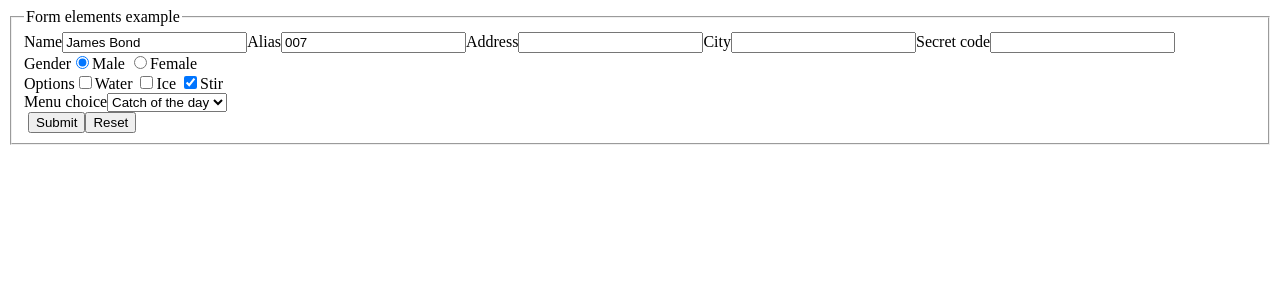
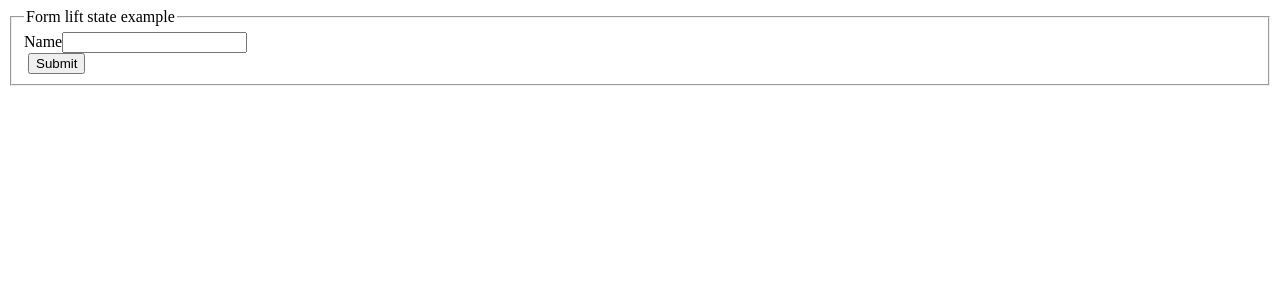
Before and after one commit to hdr1001/react_form_basics, a React (Create React App) app: page / in a window 1280 px wide. Shown: the top 300 px of the page. Built offline with nearby package versions, Linux system fonts and the light colour scheme.

Commit message:
Lift state
Lift state fork

```diff
--- a/src/App.js
+++ b/src/App.js
@@ -1,19 +1,7 @@
 import React from "react";
 import { FormBasicsCheat } from "./FormBasicsCheat";
 
-const iniStateForm = {
-  txtName: "James Bond",
-  txtAlias: "007",
-  txtAdr: "",
-  txtCity: "",
-  pwdCode: "",
-  optGender: "M",
-  chkWater: false,
-  chkIce: false,
-  chkStir: true,
-  ddmMenuChoice: "c",
-  hdnInp: "🤯" //No longer associated with a control
-};
+const iniStateForm = { txtName: "" };
 
 export default function App() {
   return (
--- a/src/FormBasicsCheat.js
+++ b/src/FormBasicsCheat.js
@@ -1,6 +1,7 @@
 //React form basics cheat
 
 import React from "react";
+import { TextInput } from "./TxtInput";
 
 class FormBasicsCheat extends React.Component {
   constructor(props) {
@@ -10,30 +11,18 @@ class FormBasicsCheat extends React.Component {
 
     this.handleChange = this.handleChange.bind(this);
     this.handleSubmit = this.handleSubmit.bind(this);
-    this.handleReset = this.handleReset.bind(this);
   }
 
   handleChange(event) {
     const name = event.target.name;
 
-    if (event.target.type === "checkbox") {
-      this.setState({
-        [name]: event.target.checked
-      });
-    } else {
-      this.setState({
-        [name]: event.target.value
-      });
-    }
+    this.setState({
+      [name]: event.target.value
+    });
   }
 
   handleSubmit(event) {
     alert("Submit " + JSON.stringify(this.state));
-    event.preventDefault();
-  }
-
-  handleReset(event) {
-    this.setState(Object.assign({}, this.props.iniState));
     event.preventDefault();
   }
 
@@ -44,131 +33,21 @@ class FormBasicsCheat extends React.Component {
           <form
             encType="application/x-www-form-urlencoded"
             onSubmit={this.handleSubmit}
-            onReset={this.handleReset}
           >
             <fieldset>
-              <legend>Form elements example</legend>
+              <legend>Form lift state example</legend>
 
               <div className="ElementGrp">
-                <label htmlFor="txtName">Name</label>
-                <input
-                  type="text"
+                <TextInput
                   name="txtName"
                   value={this.state.txtName}
-                  onChange={this.handleChange}
-                />
-
-                <label htmlFor="txtAlias">Alias</label>
-                <input
-                  type="text"
-                  name="txtAlias"
-                  value={this.state.txtAlias}
-                  readOnly
-                />
-
-                <label htmlFor="txtAdr">Address</label>
-                <input
-                  type="text"
-                  name="txtAdr"
-                  value={this.state.txtAdr}
-                  onChange={this.handleChange}
-                  maxLength="64"
-                />
-
-                <label htmlFor="txtCity">City</label>
-                <input
-                  type="text"
-                  name="txtCity"
-                  value={this.state.txtCity}
-                  onChange={this.handleChange}
-                />
-
-                <label htmlFor="pwdCode">Secret code</label>
-                <input
-                  type="password"
-                  name="pwdCode"
-                  value={this.state.pwdCode}
                   onChange={this.handleChange}
                 />
               </div>
 
               <div className="ElementGrp">
-                <label htmlFor="optMale">Gender</label>
-                <input
-                  type="radio"
-                  name="optGender"
-                  id="optMale"
-                  value="M"
-                  onChange={this.handleChange}
-                  checked={this.state.optGender === "M"}
-                />
-                <label htmlFor="optFemale" className="rhs">
-                  Male
-                </label>
-                <label>&nbsp;</label>
-                <input
-                  type="radio"
-                  name="optGender"
-                  id="optFemale"
-                  value="F"
-                  onChange={this.handleChange}
-                  checked={this.state.optGender === "F"}
-                />
-                <label htmlFor="optFemale" className="rhs">
-                  Female
-                </label>
-              </div>
-
-              <div className="ElementGrp">
-                <label htmlFor="chkWater">Options</label>
-                <input
-                  type="checkbox"
-                  name="chkWater"
-                  checked={this.state.chkWater}
-                  onChange={this.handleChange}
-                />
-                <label htmlFor="chkWater" className="rhs">
-                  Water
-                </label>
-                <label htmlFor="chkIce">&nbsp;</label>
-                <input
-                  type="checkbox"
-                  name="chkIce"
-                  checked={this.state.chkIce}
-                  onChange={this.handleChange}
-                />
-                <label htmlFor="chkIce" className="rhs">
-                  Ice
-                </label>
-                <label htmlFor="chkStir">&nbsp;</label>
-                <input
-                  type="checkbox"
-                  name="chkStir"
-                  checked={this.state.chkStir}
-                  onChange={this.handleChange}
-                />
-                <label htmlFor="chkStir" className="rhs">
-                  Stir
-                </label>
-              </div>
-
-              <div className="ElementGrp">
-                <label htmlFor="ddmMenuChoice">Menu choice</label>
-                <select
-                  className="ddmMenuChoice"
-                  value={this.state.ddmMenuChoice}
-                  onChange={this.handleChange}
-                >
-                  <option value="a">A la cart</option>
-                  <option value="s">Special</option>
-                  <option value="c">Catch of the day</option>
-                </select>
-              </div>
-
-              <div className="ElementGrp">
                 <label>&nbsp;</label>
                 <input type="submit" value="Submit" />
-                <input type="reset" value="Reset" />
               </div>
             </fieldset>
           </form>
--- /dev/null
+++ b/src/TxtInput.js
@@ -0,0 +1,31 @@
+//React text input component
+
+import React from "react";
+
+class TextInput extends React.Component {
+  constructor(props) {
+    super(props);
+
+    this.handleChange = this.handleChange.bind(this);
+  }
+
+  handleChange(event) {
+    this.props.onChange(event);
+  }
+
+  render() {
+    return (
+      <div>
+        <label htmlFor={this.props.name}>Name</label>
+        <input
+          type="text"
+          name={this.props.name}
+          value={this.props.value}
+          onChange={this.handleChange}
+        />
+      </div>
+    );
+  }
+}
+
+export { TextInput };
```
Also changed, not shown: package.json (+8 -3 lines).
